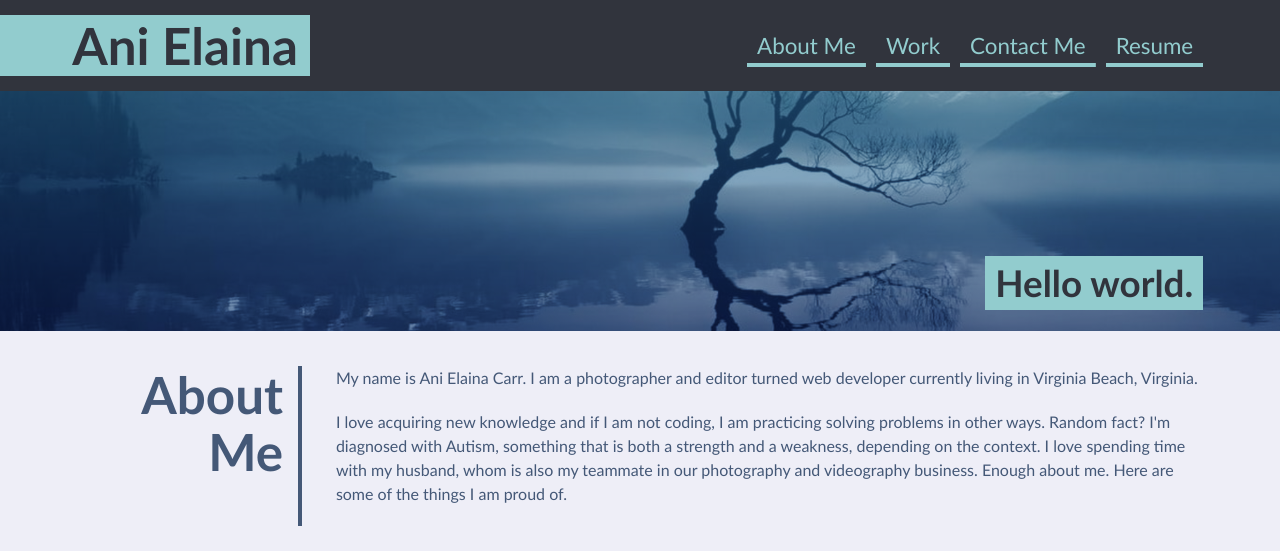
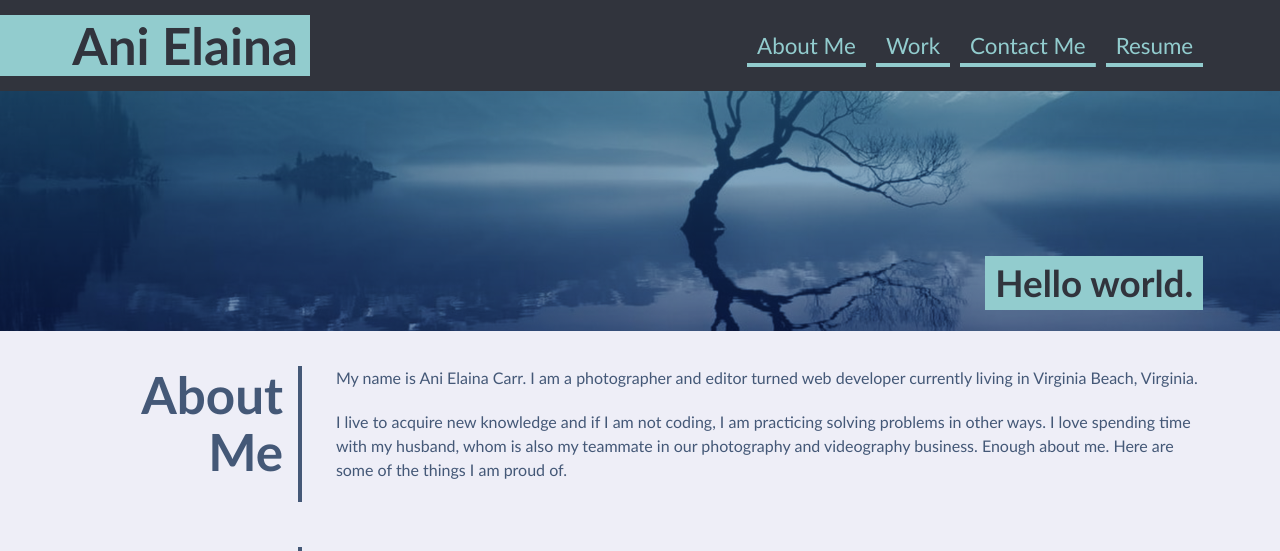
Before and after one commit to anidino/Portfolio, a plain HTML site: page index.html in a window 1280 px wide. Shown: the top 551 px of the page. Drawn offline with Linux system fonts and the light colour scheme.

Commit message:
Update index.html

```diff
--- a/index.html
+++ b/index.html
@@ -40,10 +40,9 @@
                     Beach, Virginia.
                 </p>
                 <p>
-                    I love acquiring new knowledge and if I am not coding, I am practicing solving problems in other
+                    I live to acquire new knowledge and if I am not coding, I am practicing solving problems in other
                     ways.
-                    Random fact? I'm diagnosed with Autism, something that is both a strength and a weakness, depending
-                    on the context.
+
 
                     I love spending time with my husband, whom is also my teammate in our photography and videography
                     business.
```
